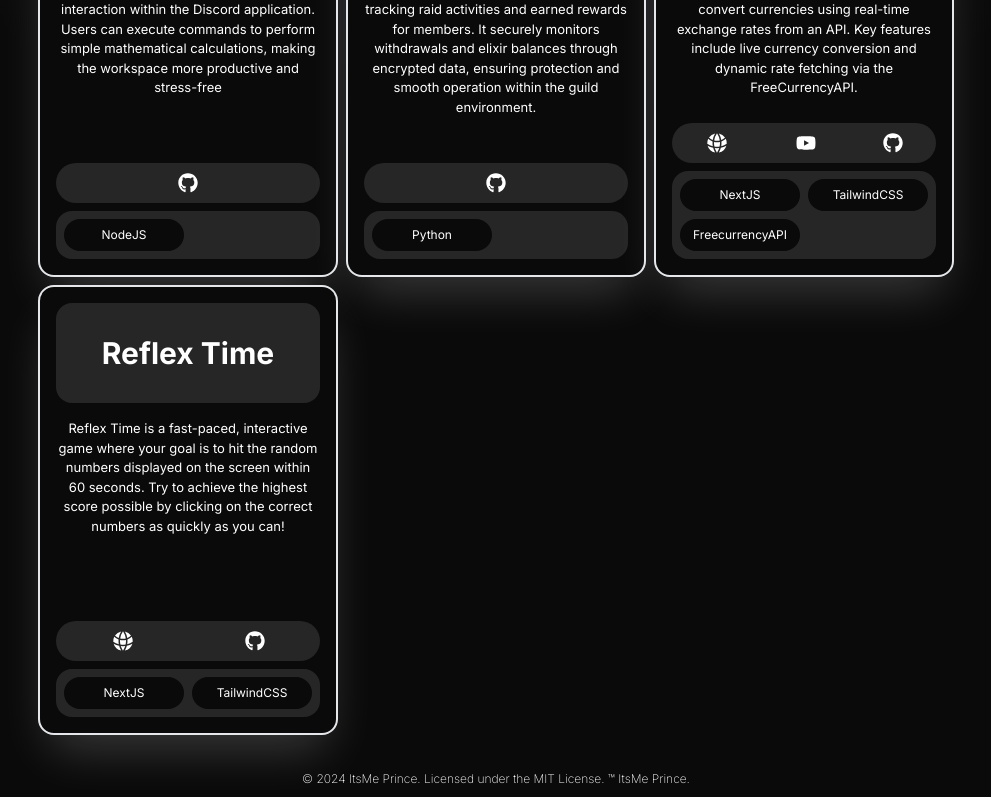
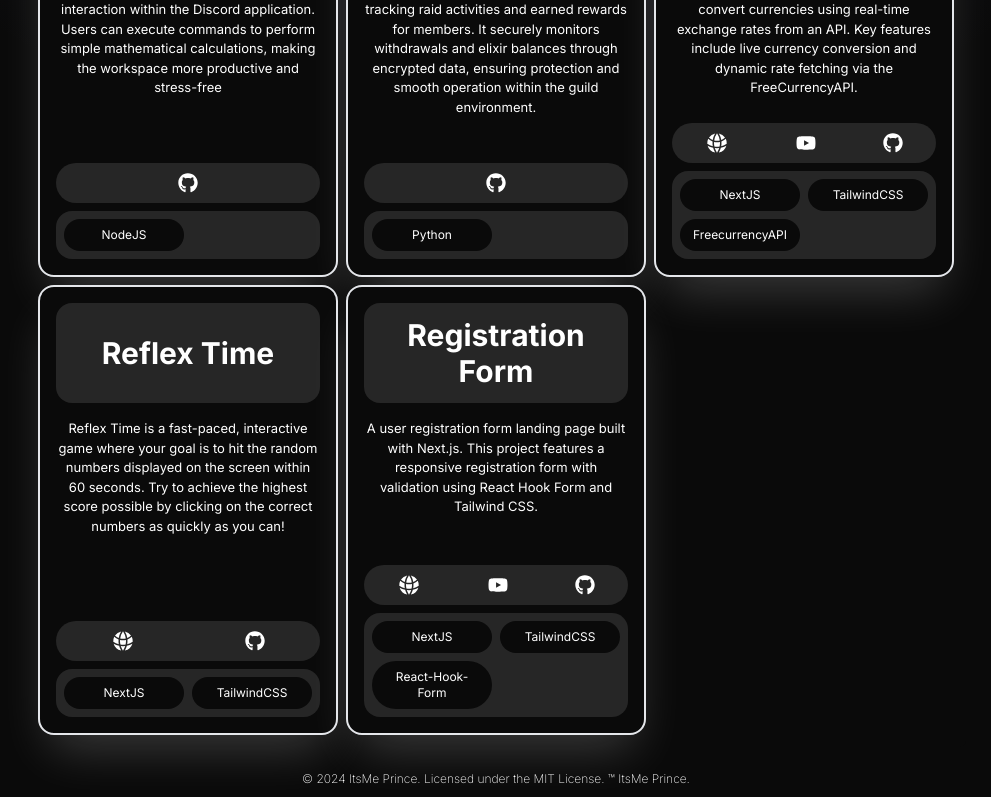
Before and after one commit to itsmeprinceyt/portfolio_itsmeprince, a Next.js app: page /projects in a window 1280 px wide. Shown: the part 723-1520 px from the top of the page, without its empty margins (144-1135 px from the left). Built offline with nearby package versions, Linux system fonts and the light colour scheme.

Commit message:
Added website icon.

```diff
--- a/app/layout.js
+++ b/app/layout.js
@@ -4,8 +4,11 @@ import Navbar from "./(components)/Navbar.jsx";
 const inter = Inter({ subsets: ["latin"] });
 
 export const metadata = {
-  title: "ItsMe Prince - Portfolio",
+  title: "Mohd Uvaish | ItsMe Prince - Portfolio",
   description: "My Personal Portfolio showcasing my skills and projects.",
+  icons: {
+    icon: "/assets/Profile.jpg",
+  },
 };
 
 export default function RootLayout({ children }) {
--- a/app/projects/page.jsx
+++ b/app/projects/page.jsx
@@ -64,6 +64,14 @@ export default function Projects() {
                                 Link3={{ available: true, url: "https://github.com/itsmeprinceyt/reflex-time" }}
                                 Tags={["NextJS","TailwindCSS"]}
                             />
+                            <ProjectCard
+                                ProjectName="Registration Form"
+                                ProjectDescription="A user registration form landing page built with Next.js. This project features a responsive registration form with validation using React Hook Form and Tailwind CSS."
+                                Link1={{ available: true, url: "https://registration-form-nextjs.vercel.app/" }}
+                                Link2={{ available: true, url: "https://www.youtube.com/watch?v=M21wITuvN_c" }}
+                                Link3={{ available: true, url: "https://github.com/itsmeprinceyt/registration_form_nextjs" }}
+                                Tags={["NextJS","TailwindCSS","React-Hook-Form"]}
+                            />
                         </div>
                     </div>
                 </div>
```
Also changed, not shown: public/assets/Profile.jpg (added).
